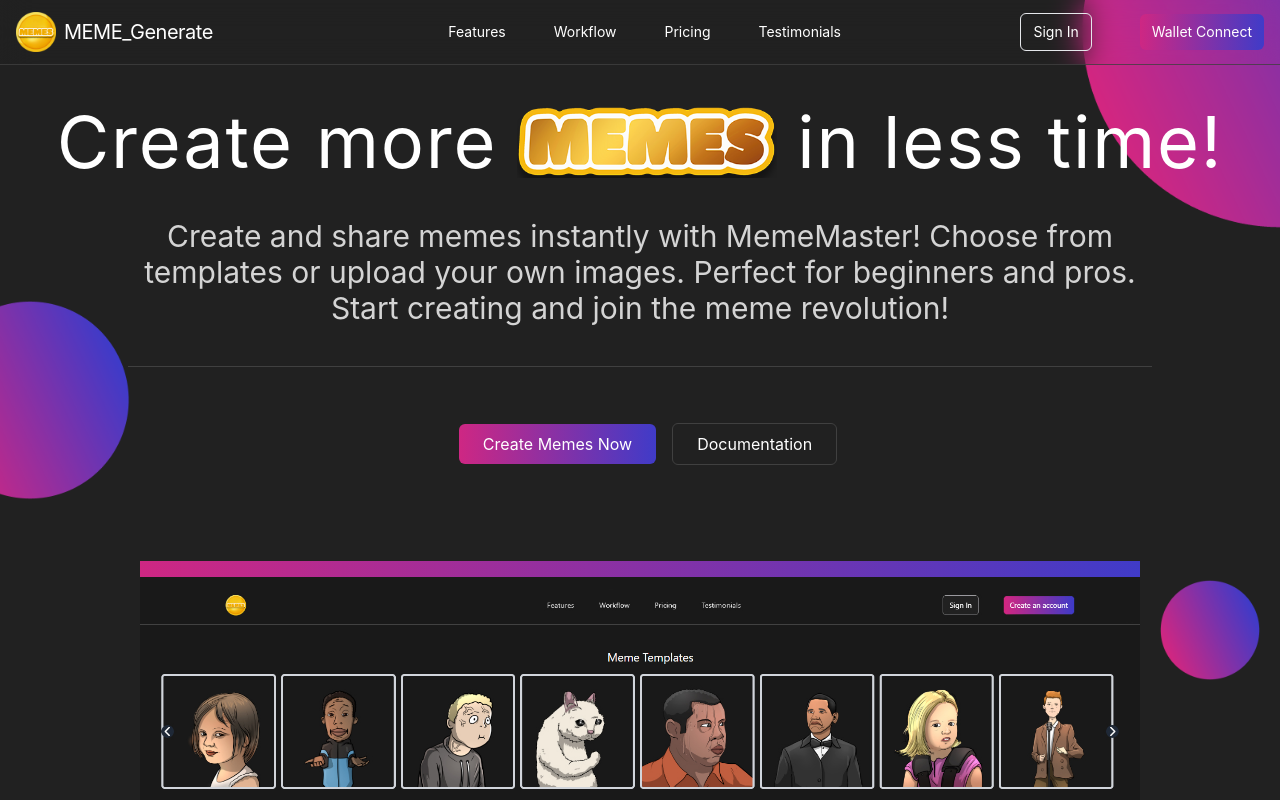
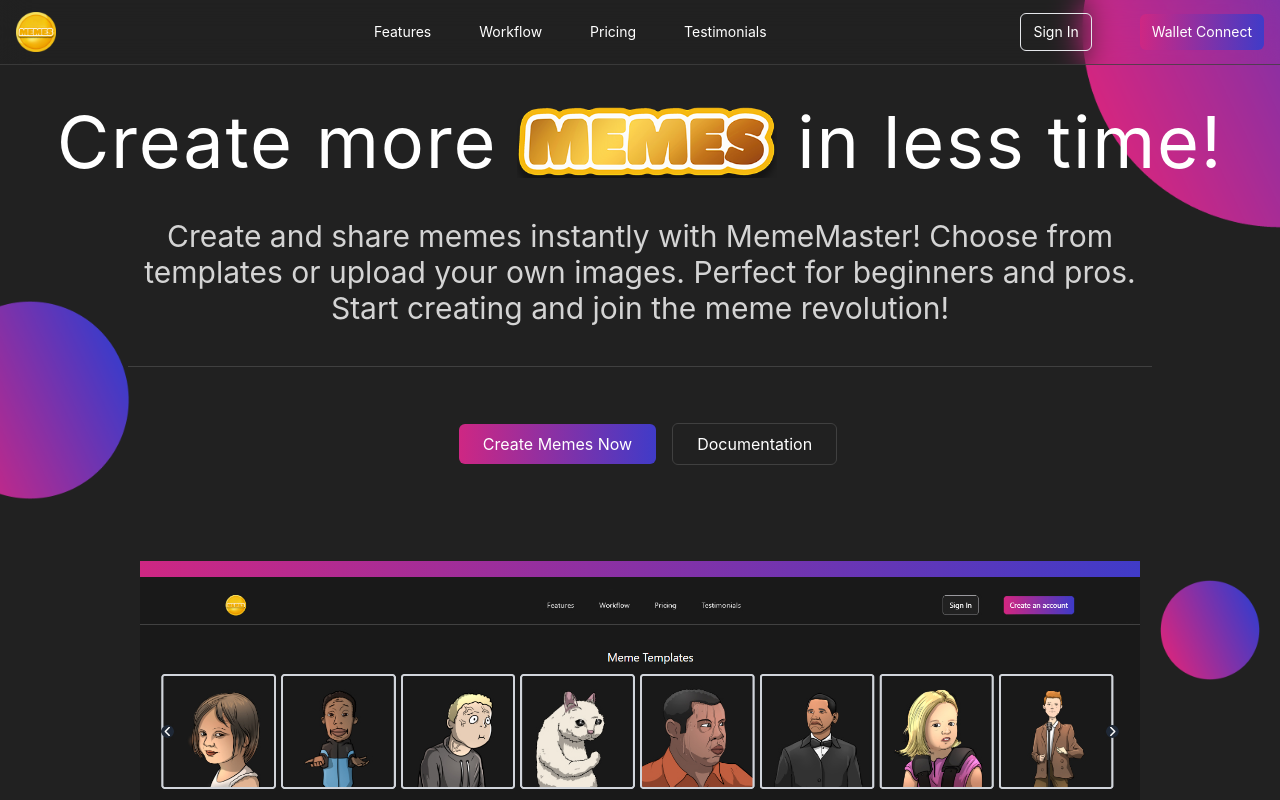
Before and after one commit to diduladishan/collage-test-project, a React (Vite) app: page / in a window 1280 px wide. Shown: the top 800 px of the page. Built offline with nearby package versions, Linux system fonts and the light colour scheme.

Commit message:
remove meme_generate text from navbar

```diff
--- a/src/components/Navbar.jsx
+++ b/src/components/Navbar.jsx
@@ -18,7 +18,7 @@ const Navbar = () => {
         <div className="flex items-center justify-between">
           <div className="flex flex-shrink-0 items-center">
             <img className="mr-2 h-10 w-10" src={logo} alt="MEME_Generate" />
-            <span className="text-xl tracking-tight">MEME_Generate</span>
+            {/* <span className="text-xl tracking-tight">MEME_Generate</span> */}
           </div>
           <ul className="ml-14 hidden space-x-12 lg:flex">
             {navItems.map((item, index) => (
```
